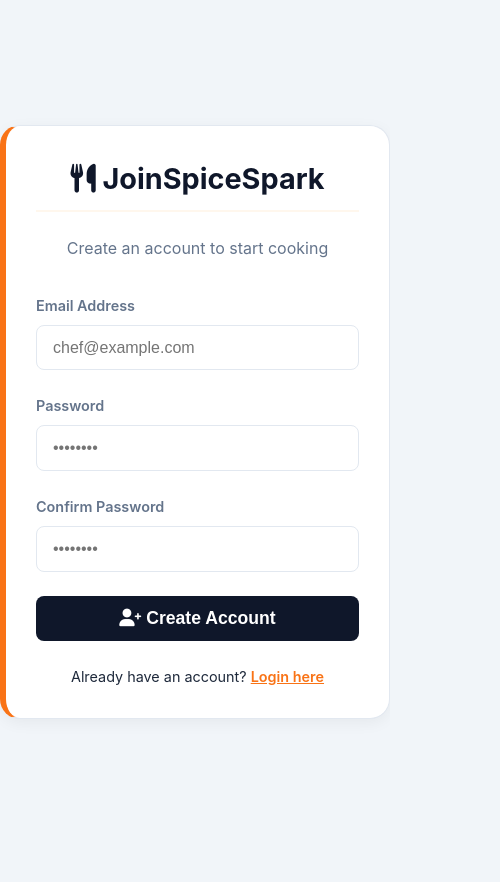
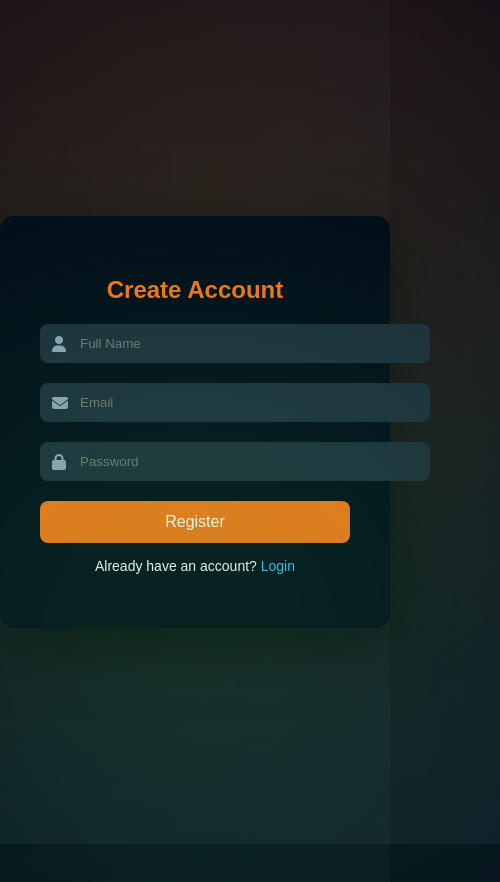
Before and after one commit to timothyasuke-prog/SpiceSpark, a website: page public/register.html in a window 390 px wide. Shown: the whole page, 500 px wide, since content can reach past the window. Before the commit the page ends 844 px from the top, so only its background shows below. Drawn offline with Linux system fonts and the light colour scheme.

```diff
--- a/public/register.html
+++ b/public/register.html
@@ -1,134 +1,173 @@
 <!DOCTYPE html>
 <html lang="en">
 <head>
-    <meta charset="UTF-8">
-    <meta name="viewport" content="width=device-width, initial-scale=1.0">
-    <meta name="theme-color" content="#f97316">
-    <link rel="manifest" href="manifest.json">
-    <title>Register | SpiceSpark</title>
-    <link rel="stylesheet" href="user/style.css">
-    <link rel="stylesheet" href="https://cdnjs.cloudflare.com/ajax/libs/font-awesome/6.0.0/css/all.min.css">
+<meta charset="UTF-8">
+<meta name="viewport" content="width=device-width, initial-scale=1.0">
+<title>Register - SpiceSpark</title>
+
+<link rel="stylesheet" href="https://cdnjs.cloudflare.com/ajax/libs/font-awesome/6.5.0/css/all.min.css">
+
+<style>
+
+body{
+margin:0;
+font-family:Arial, Helvetica, sans-serif;
+height:100vh;
+display:flex;
+align-items:center;
+justify-content:center;
+background:linear-gradient(135deg,#020617,#0f172a);
+overflow:hidden;
+}
+
+/* glowing background */
+
+body::before{
+content:"";
+position:absolute;
+width:600px;
+height:600px;
+background:#f97316;
+filter:blur(200px);
+opacity:0.25;
+top:-100px;
+left:-100px;
+}
+
+body::after{
+content:"";
+position:absolute;
+width:600px;
+height:600px;
+background:#22c55e;
+filter:blur(200px);
+opacity:0.25;
+bottom:-100px;
+right:-100px;
+}
+
+/* card */
+
+.register-card{
+position:relative;
+background:#020617;
+padding:40px;
+width:380px;
+border-radius:14px;
+box-shadow:0 20px 60px rgba(0,0,0,0.6);
+text-align:center;
+color:white;
+}
+
+.register-card h2{
+color:#f97316;
+margin-bottom:20px;
+}
+
+/* inputs */
+
+.input-group{
+position:relative;
+margin-bottom:20px;
+}
+
+.input-group input{
+width:100%;
+padding:12px 40px;
+border:none;
+border-radius:8px;
+background:#1e293b;
+color:white;
+}
+
+.input-group i{
+position:absolute;
+top:12px;
+left:12px;
+color:#94a3b8;
+}
+
+/* button */
+
+button{
+width:100%;
+padding:12px;
+border:none;
+border-radius:8px;
+background:#f97316;
+color:white;
+font-size:16px;
+cursor:pointer;
+transition:0.3s;
+}
+
+button:hover{
+background:#fb923c;
+transform:scale(1.05);
+}
+
+/* links */
+
+.links{
+margin-top:15px;
+font-size:14px;
+}
+
+.links a{
+color:#38bdf8;
+text-decoration:none;
+}
+
+.links a:hover{
+text-decoration:underline;
+}
+
+@media(max-width:450px){
+
+.register-card{
+width:90%;
+}
+
+}
+
+</style>
 </head>
-<body style="display: flex; align-items: center; justify-content: center; background: #f1f5f9;">
 
-    <!-- PWA install button (mobile) -->
-    <button id="pwa-install-btn" class="pwa-install-btn" aria-hidden="true"><i class="fas fa-download"></i> Install</button>
+<body>
 
-    <div class="recipe-card" style="width: 100%; max-width: 400px; border-left: 6px solid #f97316;">
-        <div style="text-align: center; margin-bottom: 2rem;">
-            <h2 style="color: #0f172a;"><i class="fas fa-utensils"></i> JoinSpiceSpark</h2>
-            <p style="color: #64748b;">Create an account to start cooking</p>
-        </div>
+<div class="register-card">
 
-        <form id="registerForm">
-            <div class="field">
-                <label>Email Address</label>
-                <input type="email" id="regEmail" placeholder="chef@example.com" required>
-            </div>
-            <div class="field">
-                <label>Password</label>
-                <input type="password" id="regPass" placeholder="••••••••" required>
-            </div>
-            <div class="field">
-                <label>Confirm Password</label>
-                <input type="password" id="confirmPass" placeholder="••••••••" required>
-            </div>
+<h2>Create Account</h2>
 
-            <button type="submit" id="regBtn" class="btn-primary">
-                <i class="fas fa-user-plus"></i> Create Account
-            </button>
-        </form>
+<form method="POST" action="/register">
 
-        <div style="text-align: center; margin-top: 1.5rem; font-size: 0.9rem;">
-            Already have an account? <a href="login.html" style="color: #f97316; font-weight: 600;">Login here</a>
-        </div>
-    </div>
+<div class="input-group">
+<i class="fa fa-user"></i>
+<input type="text" name="name" placeholder="Full Name" required>
+</div>
 
-    <script>
-    document.getElementById('registerForm').onsubmit = async (e) => {
-        // 1. Prevent the page from reloading
-        e.preventDefault();
+<div class="input-group">
+<i class="fa fa-envelope"></i>
+<input type="email" name="email" placeholder="Email" required>
+</div>
 
-        // 2. Get the input values
-        const email = document.getElementById('regEmail').value;
-        const password = document.getElementById('regPass').value;
-        const confirmPassword = document.getElementById('confirmPass').value;
-        const btn = document.getElementById('regBtn');
+<div class="input-group">
+<i class="fa fa-lock"></i>
+<input type="password" name="password" placeholder="Password" required>
+</div>
 
-        // 3. Simple Client-side validation
-        if (password !== confirmPassword) {
-            alert("❌ Passwords do not match!");
-            return;
-        }
+<button type="submit">Register</button>
 
-        // 4. Visual feedback: Disable button and show loading state
-        btn.disabled = true;
-        const originalText = btn.innerHTML;
-        btn.innerHTML = '<span class="spinner"></span> Creating Account...';
+</form>
 
-        try {
-            // 5. Send data to the server
-            const res = await fetch('/api/auth/register', {
-                method: 'POST',
-                headers: { 'Content-Type': 'application/json' },
-                body: JSON.stringify({ email, password, confirmPassword })
-            });
+<div class="links">
 
-            const data = await res.json();
+<p>Already have an account?
+<a href="login.html">Login</a></p>
 
-            if (res.ok) {
-                // 6. Success! Show message and redirect
-                alert("✅ " + data.message);
-                window.location.href = "login.html";
-            } else {
-                // 7. Handle server errors (e.g., email already exists)
-                alert("⚠️ " + data.error);
-                btn.disabled = false;
-                btn.innerHTML = originalText;
-            }
-        } catch (err) {
-            // 8. Handle network/connection errors
-            console.error("Registration error:", err);
-            alert("❌ Could not connect to the server. Please ensure the server is running.");
-            btn.disabled = false;
-            btn.innerHTML = originalText;
-        }
-    };
-</script>
-<script>
-    if ('serviceWorker' in navigator) {
-        navigator.serviceWorker.register('/service-worker.js').catch(console.error);
-    }
-        // PWA install prompt handling (mobile)
-        let deferredInstallPrompt = null;
-        const pwaBtn = document.getElementById('pwa-install-btn');
-        window.addEventListener('beforeinstallprompt', (e) => {
-            e.preventDefault();
-            deferredInstallPrompt = e;
-            if (pwaBtn) {
-                pwaBtn.style.display = 'block';
-                pwaBtn.setAttribute('aria-hidden', 'false');
-            }
-        });
-        if (pwaBtn) {
-            pwaBtn.addEventListener('click', async () => {
-                if (!deferredInstallPrompt) return;
-                deferredInstallPrompt.prompt();
-                const choice = await deferredInstallPrompt.userChoice;
-                if (choice.outcome === 'accepted') console.log('PWA: user accepted install');
-                else console.log('PWA: user dismissed install');
-                deferredInstallPrompt = null;
-                pwaBtn.style.display = 'none';
-                pwaBtn.setAttribute('aria-hidden', 'true');
-            });
-        }
-        window.addEventListener('appinstalled', () => {
-            if (pwaBtn) {
-                pwaBtn.style.display = 'none';
-                pwaBtn.setAttribute('aria-hidden', 'true');
-            }
-            console.log('PWA installed');
-        });
-</script>
+</div>
+
+</div>
+
 </body>
 </html>
```
Also changed, not shown: public/login.html (+169 -101 lines).
